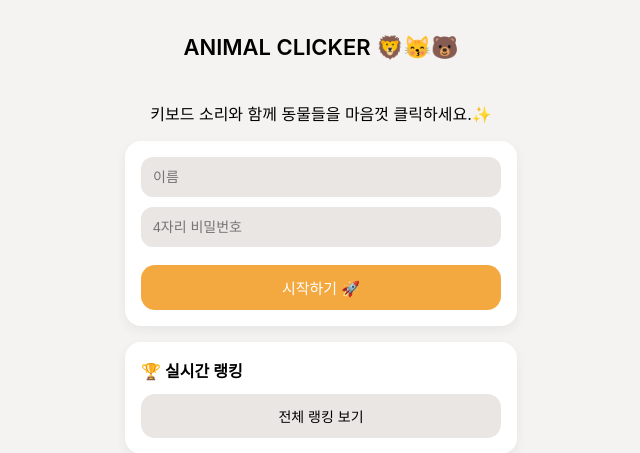
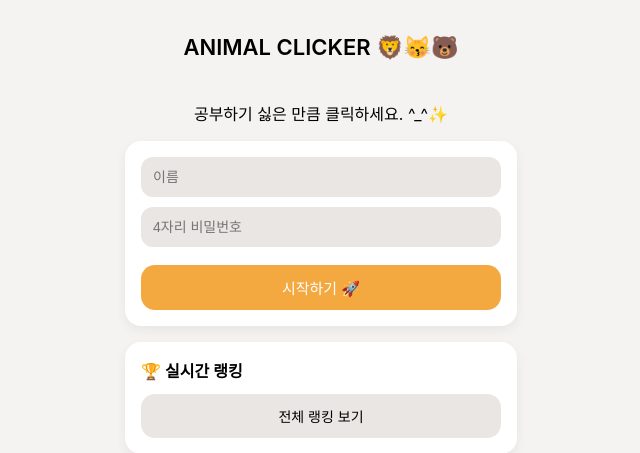
Before and after one commit to naeuun/clicker, a Django app: page / in a window 1280 px wide. Shown: the top 453 px of the page, without its empty margins (319-959 px from the left). Run offline with Django 5.2, Linux system fonts and the light colour scheme.

Commit message:
fix:title

```diff
--- a/clicker_prj/clicker/templates/clicker/start.html
+++ b/clicker_prj/clicker/templates/clicker/start.html
@@ -16,7 +16,7 @@
 <h2 class="title">
 ANIMAL CLICKER 🦁😽🐻
 </h2>
-<p> 키보드 소리와 함께 동물들을 마음껏 클릭하세요.✨</p>
+<p>공부하기 싫은 만큼 클릭하세요. ^_^✨</p>
 
 
 <!-- 로그인 박스 -->
```
